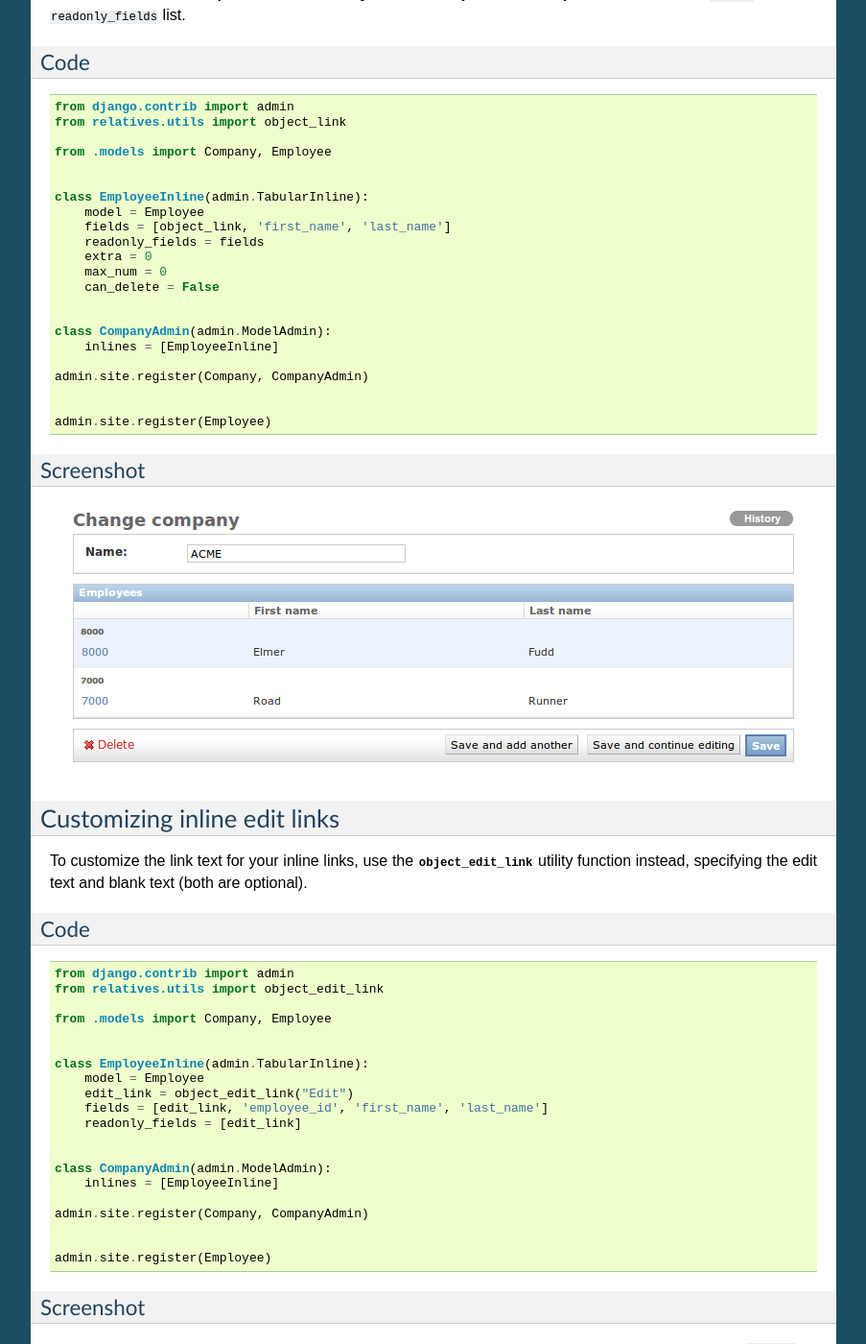
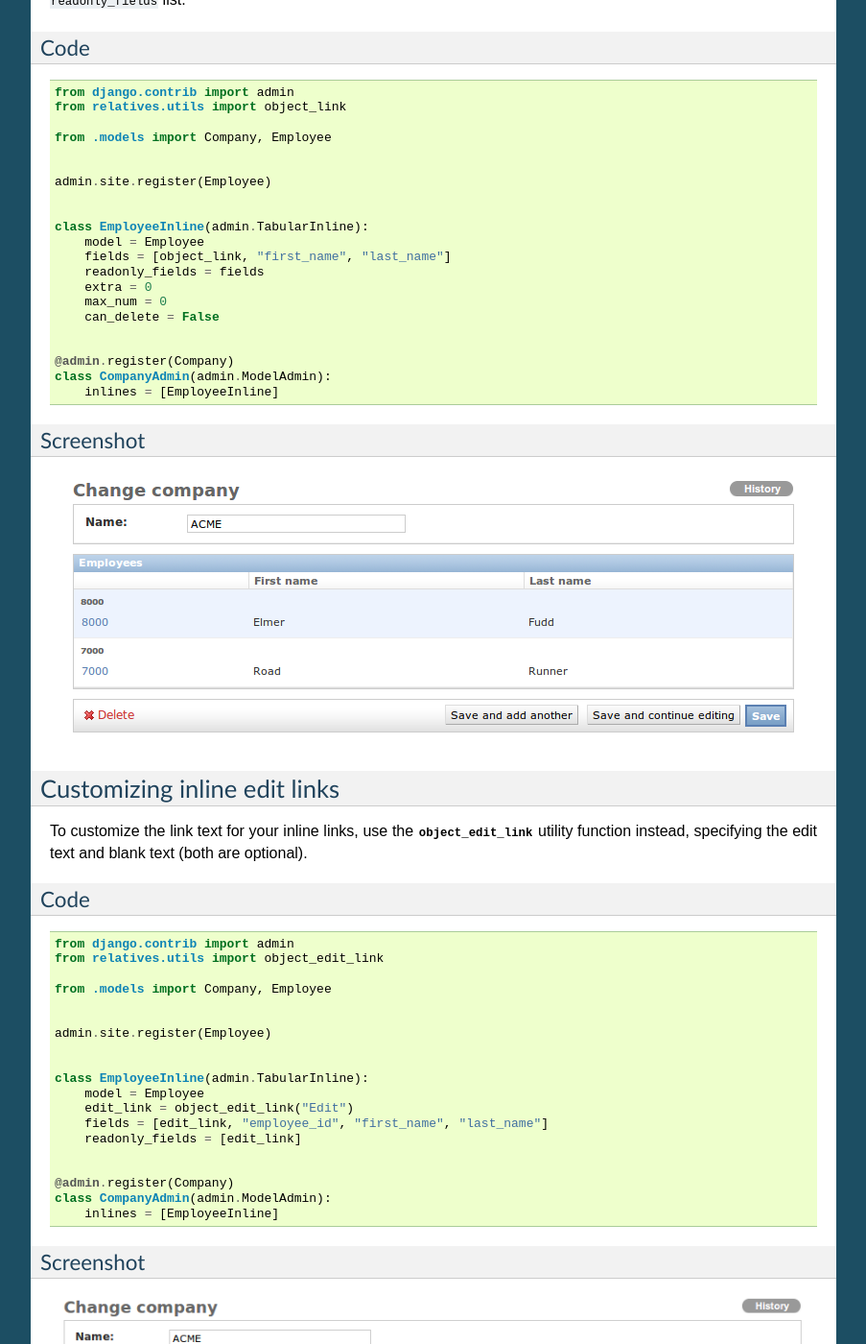
Before and after one commit to treyhunner/django-relatives, a Sphinx documentation site: the page built from docs/usage.rst, in a window 1280 px wide and 1400 px high, scrolled down 2890 px. Shown: the whole window at 96% size, without its empty margins (198-1101 px from the left). Built offline with Sphinx 7.4.7, drawn with Linux system fonts in a browser that asks for light colours; pages that are not in the unit, such as notebooks, are missing from menus; some of the changed text lies outside the part shown.

Commit message:
Move to @admin.register and use more double quotes

```diff
--- a/docs/usage.rst
+++ b/docs/usage.rst
@@ -119,13 +119,12 @@ Code
     from .models import Company, Employee
 
 
-    class CompanyAdmin(admin.ModelAdmin):
-        change_form_template = 'relatives/change_form.html'
-
-    admin.site.register(Company, CompanyAdmin)
+    admin.site.register(Employee)
 
 
-    admin.site.register(Employee)
+    @admin.register(Company, CompanyAdmin)
+    class CompanyAdmin(admin.ModelAdmin):
+        change_form_template = "relatives/change_form.html"
 
 Screenshot
 ++++++++++
@@ -170,22 +169,21 @@ Code
     from .models import Company, Employee
 
 
+    admin.site.register(Employee)
+
+
     class EmployeeInline(admin.TabularInline):
         model = Employee
-        fields = [object_link, 'first_name', 'last_name']
+        fields = [object_link, "first_name", "last_name"]
         readonly_fields = fields
         extra = 0
         max_num = 0
         can_delete = False
 
 
+    @admin.register(Company)
     class CompanyAdmin(admin.ModelAdmin):
         inlines = [EmployeeInline]
-
-    admin.site.register(Company, CompanyAdmin)
-
-
-    admin.site.register(Employee)
 
 Screenshot
 ++++++++++
@@ -212,20 +210,19 @@ Code
     from .models import Company, Employee
 
 
+    admin.site.register(Employee)
+
+
     class EmployeeInline(admin.TabularInline):
         model = Employee
         edit_link = object_edit_link("Edit")
-        fields = [edit_link, 'employee_id', 'first_name', 'last_name']
+        fields = [edit_link, "employee_id", "first_name", "last_name"]
         readonly_fields = [edit_link]
 
 
+    @admin.register(Company)
     class CompanyAdmin(admin.ModelAdmin):
         inlines = [EmployeeInline]
-
-    admin.site.register(Company, CompanyAdmin)
-
-
-    admin.site.register(Employee)
 
 Screenshot
 ++++++++++
```
